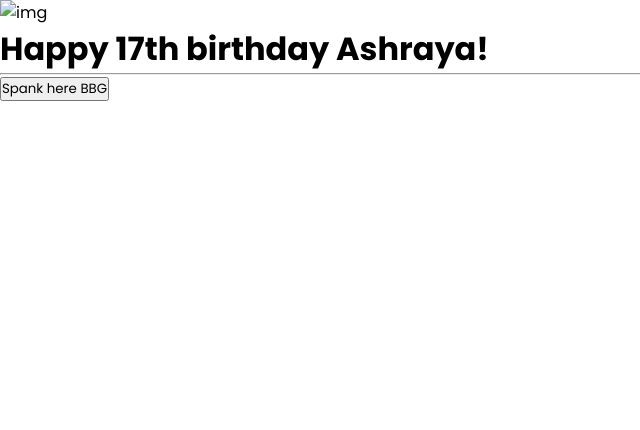
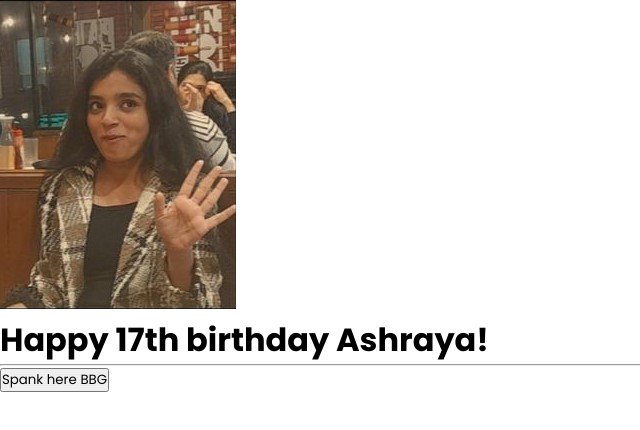
Before and after one commit to NightZwolf/Ashraya, a plain HTML site: page index.html in a window 1280 px wide. Shown: the whole page, without its empty margins (0-640 px from the left). Drawn offline with Linux system fonts and the light colour scheme.

Commit message:
Update index.html 1

```diff
--- a/index.html
+++ b/index.html
@@ -14,7 +14,7 @@
   </head>
   <body>
     <div>
-      <img src="./images/image 10.jpg" alt="img" />
+      <img src="image 10.jpg" alt="img" />
       <div class="main">
         <h1>Happy 17th birthday Ashraya!</h1>
         <hr class="hr">
```
